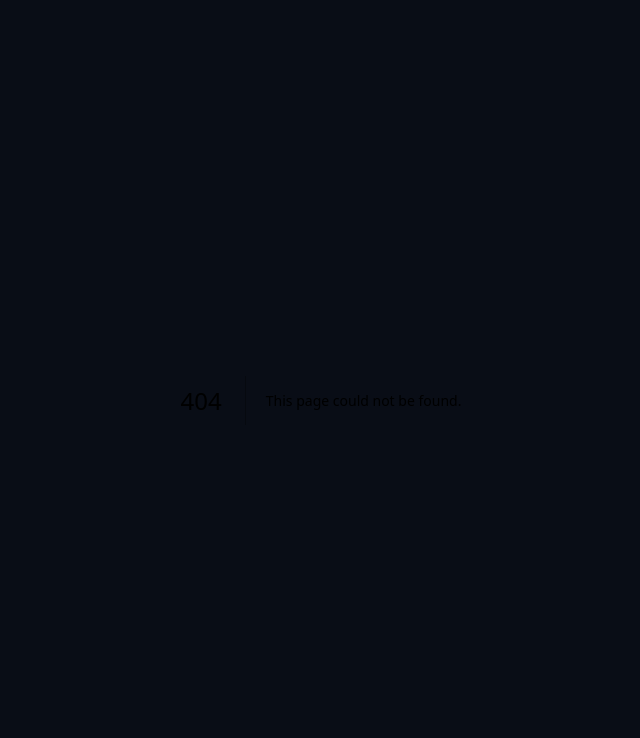
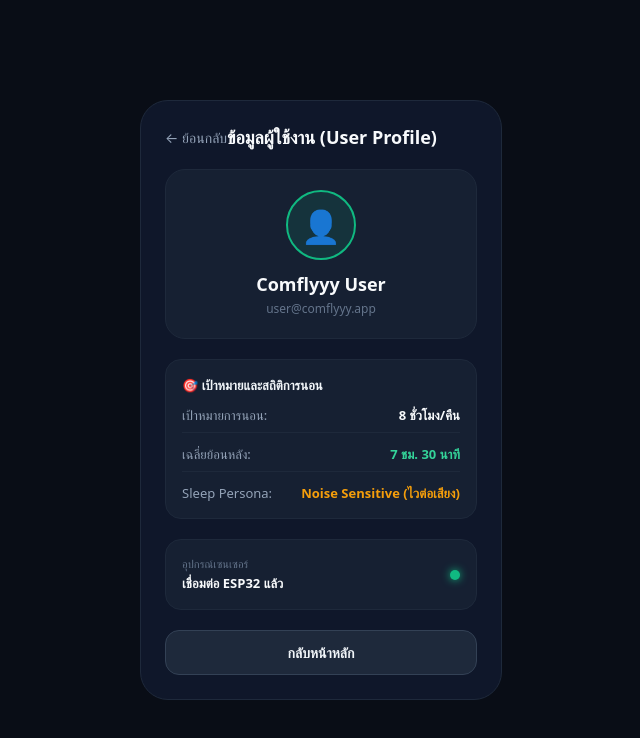
Before and after one commit to paradisesui/comflyyy, a Next.js app: page /account in a window 1280 px wide. Before the commit this address had no page. Shown: the top 738 px of the page, without its empty margins (319-959 px from the left). Built offline with nearby package versions, Linux system fonts and the light colour scheme.

Commit message:
add sleep hours and user account page

```diff
--- /dev/null
+++ b/app/account/page.tsx
@@ -0,0 +1,142 @@
+'use client';
+
+import React from 'react';
+import Link from 'next/link';
+
+export default function AccountPage() {
+  const user = {
+    name: 'Comflyyy User',
+    email: 'user@comflyyy.app',
+    sleepGoal: '8 ชั่วโมง/คืน',
+    avgSleep: '7 ชม. 30 นาที',
+    personaType: 'Noise Sensitive (ไวต่อเสียง)',
+    deviceStatus: 'เชื่อมต่อ ESP32 แล้ว'
+  };
+
+  return (
+    <div style={{
+      minHeight: '100vh',
+      backgroundColor: '#090d16',
+      color: '#ffffff',
+      fontFamily: 'system-ui, -apple-system, sans-serif',
+      display: 'flex',
+      justifyContent: 'center',
+      alignItems: 'center',
+      padding: '20px'
+    }}>
+      <main style={{
+        width: '100%',
+        maxWidth: '420px',
+        backgroundColor: '#0f172a',
+        borderRadius: '28px',
+        border: '1px solid #1e293b',
+        padding: '24px',
+        display: 'flex',
+        flexDirection: 'column',
+        gap: '20px'
+      }}>
+        {/* Header */}
+        <div style={{ display: 'flex', alignItems: 'center', justifyContent: 'space-between' }}>
+          <Link href="/" style={{ color: '#94a3b8', textDecoration: 'none', fontSize: '14px' }}>
+            ← ย้อนกลับ
+          </Link>
+          <h1 style={{ fontSize: '18px', fontWeight: '700', margin: 0, color: '#f8fafc' }}>
+            ข้อมูลผู้ใช้งาน (User Profile)
+          </h1>
+          <div style={{ width: '40px' }}></div>
+        </div>
+
+        {/* Profile Card */}
+        <div style={{
+          backgroundColor: '#162032',
+          padding: '20px',
+          borderRadius: '20px',
+          border: '1px solid #1e293b',
+          display: 'flex',
+          flexDirection: 'column',
+          alignItems: 'center',
+          gap: '12px',
+          textAlign: 'center'
+        }}>
+          <div style={{
+            width: '70px',
+            height: '70px',
+            borderRadius: '50%',
+            backgroundColor: '#10b98120',
+            border: '2px solid #10b981',
+            display: 'flex',
+            alignItems: 'center',
+            justifyContent: 'center',
+            fontSize: '32px'
+          }}>
+            👤
+          </div>
+          <div>
+            <h2 style={{ fontSize: '18px', fontWeight: '700', color: '#f8fafc', margin: 0 }}>{user.name}</h2>
+            <span style={{ fontSize: '12px', color: '#64748b' }}>{user.email}</span>
+          </div>
+        </div>
+
+        {/* User Stats & Goals */}
+        <div style={{
+          backgroundColor: '#162032',
+          padding: '16px',
+          borderRadius: '16px',
+          border: '1px solid #1e293b',
+          display: 'flex',
+          flexDirection: 'column',
+          gap: '12px'
+        }}>
+          <h3 style={{ fontSize: '13px', color: '#f1f5f9', margin: 0 }}>🎯 เป้าหมายและสถิติการนอน</h3>
+
+          <div style={{ display: 'flex', justifyContent: 'space-between', fontSize: '13px', borderBottom: '1px solid #1e293b', paddingBottom: '8px' }}>
+            <span style={{ color: '#94a3b8' }}>เป้าหมายการนอน:</span>
+            <span style={{ fontWeight: '600', color: '#f8fafc' }}>{user.sleepGoal}</span>
+          </div>
+
+          <div style={{ display: 'flex', justifyContent: 'space-between', fontSize: '13px', borderBottom: '1px solid #1e293b', paddingBottom: '8px' }}>
+            <span style={{ color: '#94a3b8' }}>เฉลี่ยย้อนหลัง:</span>
+            <span style={{ fontWeight: '600', color: '#34d399' }}>{user.avgSleep}</span>
+          </div>
+
+          <div style={{ display: 'flex', justifyContent: 'space-between', fontSize: '13px' }}>
+            <span style={{ color: '#94a3b8' }}> Sleep Persona:</span>
+            <span style={{ fontWeight: '600', color: '#f59e0b' }}>{user.personaType}</span>
+          </div>
+        </div>
+
+        {/* Device Status */}
+        <div style={{
+          backgroundColor: '#162032',
+          padding: '16px',
+          borderRadius: '16px',
+          border: '1px solid #1e293b',
+          display: 'flex',
+          justifyContent: 'space-between',
+          alignItems: 'center'
+        }}>
+          <div>
+            <span style={{ fontSize: '11px', color: '#64748b', display: 'block' }}>อุปกรณ์เซนเซอร์</span>
+            <span style={{ fontSize: '13px', fontWeight: '600', color: '#f8fafc' }}>{user.deviceStatus}</span>
+          </div>
+          <span style={{ width: '10px', height: '10px', borderRadius: '50%', backgroundColor: '#10b981', boxShadow: '0 0 8px #10b981' }}></span>
+        </div>
+
+        {/* Footer Link Back */}
+        <Link href="/" style={{
+          backgroundColor: '#1e293b',
+          color: '#f1f5f9',
+          padding: '12px',
+          borderRadius: '14px',
+          textAlign: 'center',
+          fontWeight: '600',
+          fontSize: '14px',
+          textDecoration: 'none',
+          border: '1px solid #334155'
+        }}>
+          กลับหน้าหลัก
+        </Link>
+      </main>
+    </div>
+  );
+}
--- a/app/page.tsx
+++ b/app/page.tsx
@@ -14,6 +14,9 @@ interface SensorData {
 export default function Home() {
   const [sensor, setSensor] = useState<SensorData | null>(null);
   const [loading, setLoading] = useState<boolean>(true);
+
+  // ข้อมูลสมมติชั่วโมงการนอน (หรือดึงจาก Database)
+  const sleepHours = "7 ชม. 45 นาที";
 
   useEffect(() => {
     try {
@@ -65,7 +68,7 @@ export default function Home() {
         boxShadow: '0 20px 40px rgba(0,0,0,0.5)',
         display: 'flex',
         flexDirection: 'column',
-        gap: '24px'
+        gap: '20px'
       }}>
         {/* Top Bar */}
         <header style={{ display: 'flex', justifyContent: 'space-between', alignItems: 'center' }}>
@@ -81,7 +84,8 @@ export default function Home() {
               {loading ? 'กำลังเชื่อมต่อ...' : 'Live Realtime'}
             </span>
           </div>
-          <Link href="/persona" style={{
+          {/* ลิงก์ไปยังหน้า Account */}
+          <Link href="/account" style={{
             width: '40px',
             height: '40px',
             borderRadius: '50%',
@@ -98,9 +102,9 @@ export default function Home() {
         </header>
 
         {/* Circular Gauge Score */}
-        <section style={{ display: 'flex', flexDirection: 'column', alignItems: 'center', gap: '16px' }}>
-          <div style={{ position: 'relative', width: '220px', height: '220px', display: 'flex', alignItems: 'center', justifyContent: 'center' }}>
-            <svg transform="rotate(-90)" width="220" height="220" viewBox="0 0 160 160">
+        <section style={{ display: 'flex', flexDirection: 'column', alignItems: 'center', gap: '12px' }}>
+          <div style={{ position: 'relative', width: '200px', height: '200px', display: 'flex', alignItems: 'center', justifyContent: 'center' }}>
+            <svg transform="rotate(-90)" width="200" height="200" viewBox="0 0 160 160">
               <circle cx="80" cy="80" r="70" stroke="#1e293b" strokeWidth="12" fill="transparent" />
               <circle
                 cx="80" cy="80" r="70"
@@ -114,16 +118,38 @@ export default function Home() {
               />
             </svg>
             <div style={{ position: 'absolute', display: 'flex', flexDirection: 'column', alignItems: 'center' }}>
-              <span style={{ fontSize: '52px', fontWeight: '800', lineHeight: '1', color: '#fff' }}>{score}%</span>
-              <span style={{ fontSize: '11px', color: '#64748b', letterSpacing: '2px', marginTop: '6px', fontWeight: '600' }}>ROOM SCORE</span>
+              <span style={{ fontSize: '48px', fontWeight: '800', lineHeight: '1', color: '#fff' }}>{score}%</span>
+              <span style={{ fontSize: '10px', color: '#64748b', letterSpacing: '2px', marginTop: '4px', fontWeight: '600' }}>ROOM SCORE</span>
             </div>
           </div>
 
           <div style={{ textAlign: 'center' }}>
-            <span style={{ fontSize: '13px', color: '#94a3b8' }}>ระดับคุณภาพห้องนอน</span>
-            <h2 style={{ fontSize: '26px', color: '#34d399', fontWeight: '700', margin: '4px 0 0 0' }}>ดีเยี่ยม</h2>
+            <span style={{ fontSize: '12px', color: '#94a3b8' }}>ระดับคุณภาพห้องนอน</span>
+            <h2 style={{ fontSize: '24px', color: '#34d399', fontWeight: '700', margin: '2px 0 0 0' }}>ดีเยี่ยม</h2>
           </div>
         </section>
+
+        {/* 🛏️ เพิ่มแถบแสดงชั่วโมงการนอน */}
+        <div style={{
+          backgroundColor: '#162032',
+          padding: '12px 16px',
+          borderRadius: '16px',
+          border: '1px solid #1e293b',
+          display: 'flex',
+          justifyContent: 'space-between',
+          alignItems: 'center'
+        }}>
+          <div style={{ display: 'flex', alignItems: 'center', gap: '10px' }}>
+            <span style={{ fontSize: '20px' }}>🌙</span>
+            <div>
+              <span style={{ fontSize: '11px', color: '#64748b', display: 'block' }}>ระยะเวลาการนอนคืนนี้</span>
+              <span style={{ fontSize: '15px', fontWeight: '700', color: '#f8fafc' }}>{sleepHours}</span>
+            </div>
+          </div>
+          <span style={{ fontSize: '11px', color: '#10b981', backgroundColor: '#10b98115', padding: '4px 8px', borderRadius: '8px', border: '1px solid #10b98130' }}>
+            เพียงพอ
+          </span>
+        </div>
 
         {/* Realtime Sensors Pill Grid */}
         {sensor && (
@@ -151,44 +177,28 @@ export default function Home() {
           </div>
         )}
 
-        {/* Recommendation Box */}
-        <div style={{
-          backgroundColor: '#162032',
-          padding: '16px',
-          borderRadius: '16px',
-          border: '1px solid #1e293b'
-        }}>
-          <p style={{ fontSize: '14px', fontWeight: '600', color: '#f8fafc', margin: '0 0 6px 0', display: 'flex', alignItems: 'center', gap: '6px' }}>
-            💡 คำแนะนำเฉพาะบุคคล
-          </p>
-          <p style={{ fontSize: '13px', color: '#94a3b8', margin: 0, lineHeight: '1.5' }}>
-            สภาพแวดล้อมห้องนอนของคุณสมบูรณ์แบบมาก เหมาะแก่การหลับลึกอย่างมีประสิทธิภาพ
-          </p>
-        </div>
-
         {/* Navigation Buttons */}
-        <footer style={{ display: 'flex', flexDirection: 'column', gap: '12px', marginTop: 'auto' }}>
+        <footer style={{ display: 'flex', flexDirection: 'column', gap: '10px', marginTop: 'auto' }}>
           <Link href="/sensors" style={{
             backgroundColor: '#10b981',
             color: '#022c22',
-            padding: '14px',
+            padding: '12px',
             borderRadius: '14px',
             textAlign: 'center',
             fontWeight: '700',
-            fontSize: '15px',
-            textDecoration: 'none',
-            boxShadow: '0 10px 20px rgba(16, 185, 129, 0.2)'
+            fontSize: '14px',
+            textDecoration: 'none'
           }}>
             ดูคะแนนเพิ่มเติม ➔
           </Link>
           <Link href="/persona" style={{
             backgroundColor: '#1e293b',
             color: '#f1f5f9',
-            padding: '14px',
+            padding: '12px',
             borderRadius: '14px',
             textAlign: 'center',
             fontWeight: '600',
-            fontSize: '15px',
+            fontSize: '14px',
             textDecoration: 'none',
             border: '1px solid #334155'
           }}>
```
